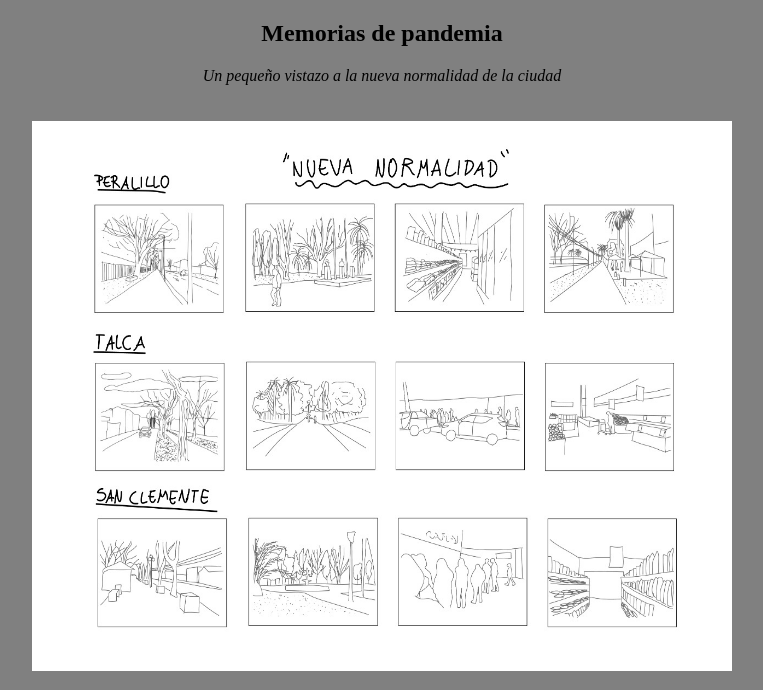
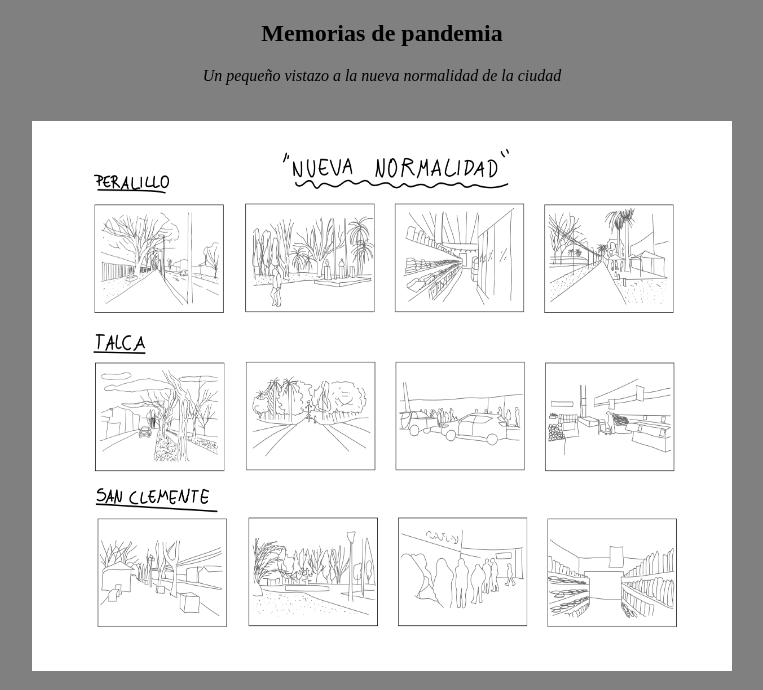
Before and after one commit to mllc99/mllc99.github.io, a plain HTML site: page commlab/semana4/index.html in a window 1280 px wide. Shown: the top 690 px of the page, without its empty margins (258-1021 px from the left). Drawn offline with Linux system fonts and the light colour scheme; grey boxes are pictures that could not be loaded.

Commit message:
Update index.html

```diff
--- a/commlab/semana4/index.html
+++ b/commlab/semana4/index.html
@@ -11,7 +11,7 @@
  <br>
  <br>
  <br>
-<img src="imagenes/guion1.jpeg" width="700px" height="550px">
+<img src="imagenes/guion.png" width="700px" height="550px">
 <br>
 <br>
 <iframe width="560" height="315" src="https://www.youtube.com/embed/FLcUqmSE7DU" title="YouTube video player" frameborder="0" allow="accelerometer; autoplay; clipboard-write; encrypted-media; gyroscope; picture-in-picture" allowfullscreen></iframe>
```
